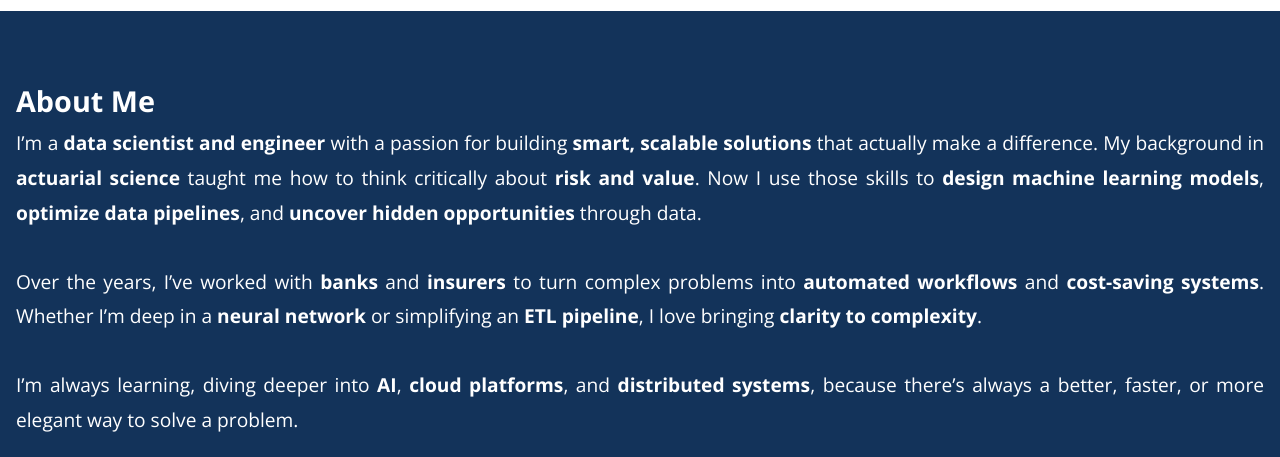
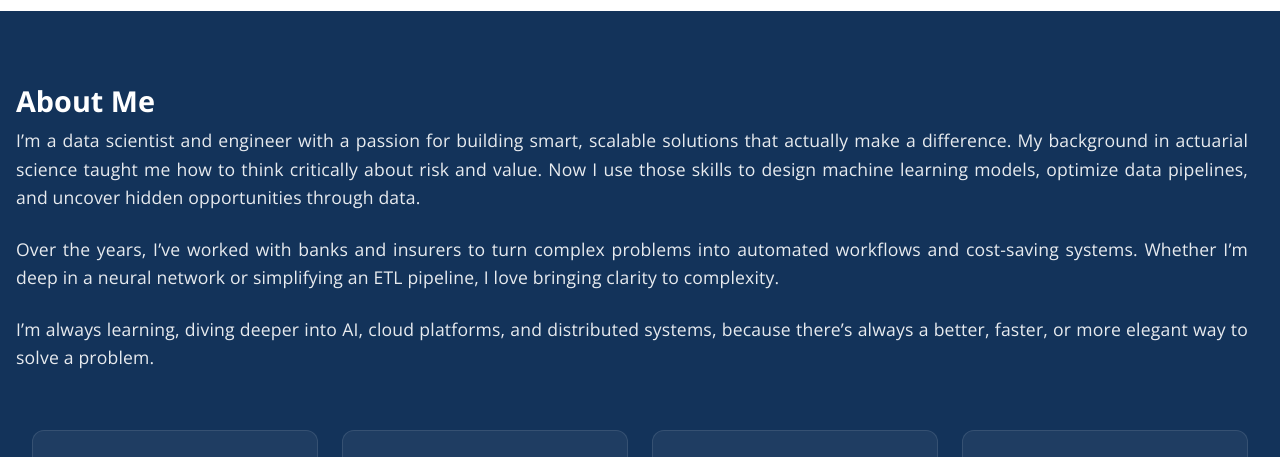
Before and after one commit to RodolfoRbl/professional-site, a plain HTML site: page index.html in a window 1280 px wide. Shown: the part 970-1427 px from the top of the page. Drawn offline with nearby package versions, Linux system fonts and the light colour scheme.

Commit message:
Improve about me text style

```diff
--- a/index.html
+++ b/index.html
@@ -12,7 +12,7 @@
 <body>
   <header>
     <div class="container">
-      <h1>Home</h1>
+      <h3>Home</h3>
       <nav>
         <ul>
           <li><a href="#about">About</a></li>
@@ -35,7 +35,6 @@
   <section id="hero">
     <div class="hero-container">
       <div class="hero-content-left" data-aos="fade-right">
-        <span class="hero-tag">Data Science & Engineering</span>
         <div class="name-title">Rodolfo Robles Ramos</div>
         <div class="name-subtitle">Data Science & Engineering</div>
         <p>From predictive models to distributed systems, I build AI-powered solutions that automate processes, reduce inefficiencies, and deliver measurable results at scale.</p>
@@ -58,16 +57,14 @@
       <div class="about-grid">
         <div class="about-text" data-aos="fade-right">
           <h2>About Me</h2>
-          <p>
-            I’m a <strong>data scientist and engineer</strong> with a passion for building <strong>smart, scalable solutions</strong> that actually make a difference. My background in <strong>actuarial science</strong> taught me how to think critically about <strong>risk and value</strong>. Now I use those skills to <strong>design machine learning models</strong>, <strong>optimize data pipelines</strong>, and <strong>uncover hidden opportunities</strong> through data.
+          <p class="about-me-text-paragraph">
+            I’m a data scientist and engineer with a passion for building smart, scalable solutions that actually make a difference. My background in actuarial science taught me how to think critically about risk and value. Now I use those skills to design machine learning models, optimize data pipelines, and uncover hidden opportunities through data.
           </p>
-          <br>
-          <p>
-            Over the years, I’ve worked with <strong>banks</strong> and <strong>insurers</strong> to turn complex problems into <strong>automated workflows</strong> and <strong>cost-saving systems</strong>. Whether I’m deep in a <strong>neural network</strong> or simplifying an <strong>ETL pipeline</strong>, I love bringing <strong>clarity to complexity</strong>.
+          <p class="about-me-text-paragraph">
+            Over the years, I’ve worked with banks and insurers to turn complex problems into automated workflows and cost-saving systems. Whether I’m deep in a neural network or simplifying an ETL pipeline, I love bringing clarity to complexity.
           </p>
-          <br>
-          <p>
-            I’m always learning, diving deeper into <strong>AI</strong>, <strong>cloud platforms</strong>, and <strong>distributed systems</strong>, because there’s always a better, faster, or more elegant way to solve a problem.
+          <p class="about-me-text-paragraph">
+            I’m always learning, diving deeper into AI, cloud platforms, and distributed systems, because there’s always a better, faster, or more elegant way to solve a problem.
           </p>
           <br>
           <div class="expertise-grid">
--- a/styles.css
+++ b/styles.css
@@ -821,3 +821,24 @@ social-links a:hover {
   font-size: 0.95rem;
   line-height: 1.6;
 }
+.about-me-text-paragraph {
+  font-size: 1.1rem;
+  line-height: 1.6;
+  margin-bottom: 1.5rem;
+  color: rgba(255, 255, 255, 0.9);
+  text-align: left;
+  font-weight: 400;
+  text-align: justify;
+  letter-spacing: 0.01em;
+  padding-right: 1rem;
+  text-rendering: optimizeLegibility;
+}
+
+/* Add responsive adjustments */
+@media (max-width: 768px) {
+  .about-me-text-paragraph {
+    font-size: 0.95rem;
+    padding-right: 0;
+    margin-bottom: 1.25rem;
+  }
+}
```
